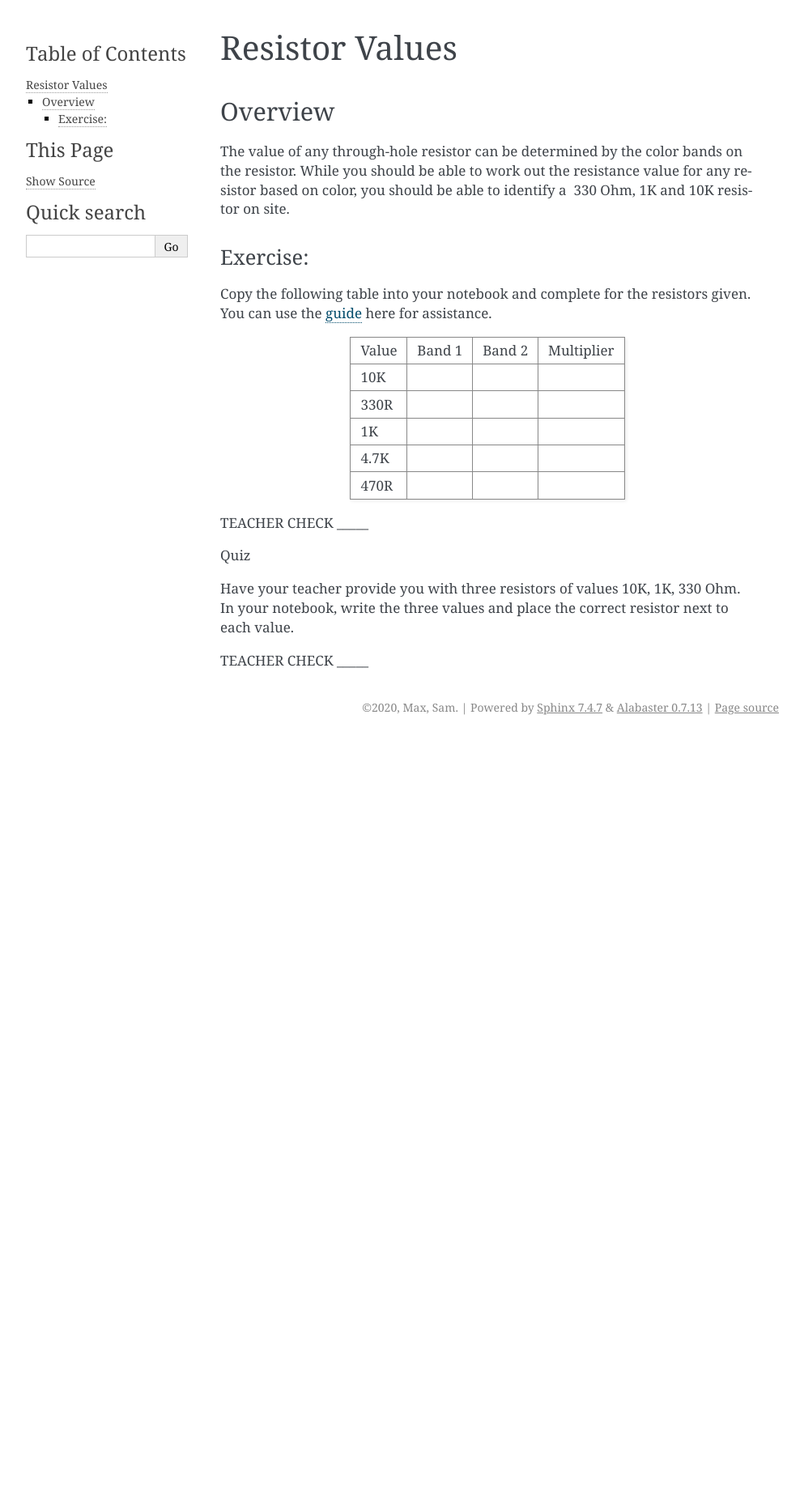
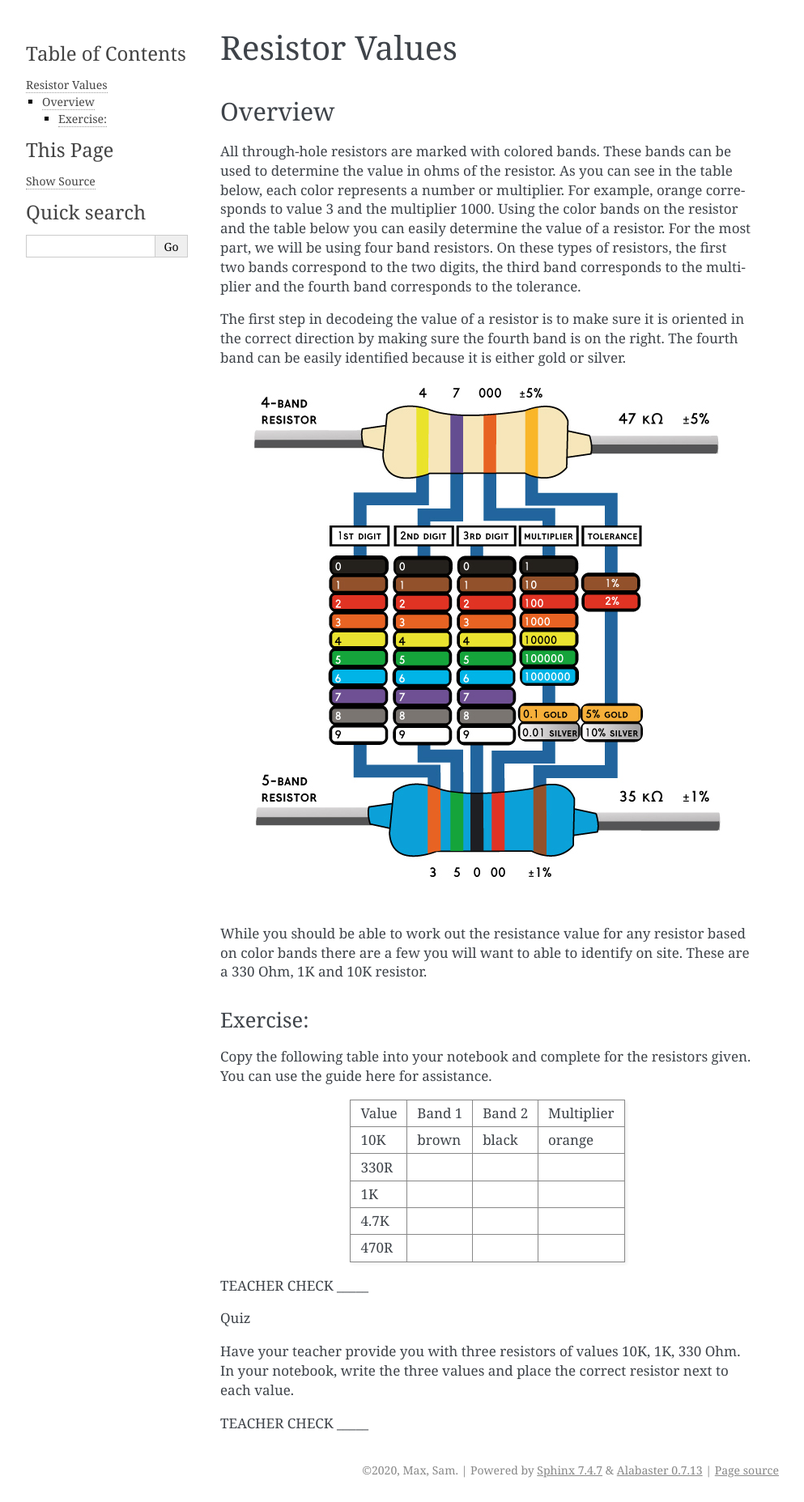
Before and after one commit to maxtkc/mvths-wiki, a Sphinx documentation site: the page built from docs/016-resistor-values.rst, in a window 1280 px wide. Shown: the whole page at 81% size, without its empty margins (148-1141 px from the left). Built offline with Sphinx 7.4.7, drawn with Linux system fonts in a browser that asks for light colours; pages that are not in the unit, such as notebooks, are missing from menus; before the commit the page ends 913 px from its top, so only the background shows below that.

Commit message:
Update 016-resistor-values.rst

```diff
--- a/docs/016-resistor-values.rst
+++ b/docs/016-resistor-values.rst
@@ -4,22 +4,24 @@ Resistor Values
 Overview
 --------
 
-The value of any through-hole resistor can be determined by the color
-bands on the resistor. While you should be able to work out the
-resistance value for any resistor based on color, you should be able to
-identify a  330 Ohm, 1K and 10K resistor on site.
+All through-hole resistors are marked with colored bands. These bands can be used to determine the value in ohms of the resistor. As you can see in the table below, each color represents a number or multiplier. For example, orange corresponds to value 3 and the multiplier 1000. Using the color bands on the resistor and the table below you can easily determine the value of a resistor. For the most part, we will be using four band resistors. On these types of resistors, the first two bands correspond to the two digits, the third band corresponds to the multiplier and the fourth band corresponds to the tolerance.
+
+The first step in decodeing the value of a resistor is to make sure it is oriented in the correct direction by making sure the fourth band is on the right. The fourth band can be easily identified because it is either gold or silver.
+
+.. figure:: images/resistorcode.jpg
+
+
+While you should be able to work out the resistance value for any resistor based on color bands there are a few you will want to able to identify on site. These are a 330 Ohm, 1K and 10K resistor.
 
 Exercise:
 ~~~~~~~~~
 
-Copy the following table into your notebook and complete for the resistors given. You can use the
-`guide <https://www.google.com/url?q=https://docs.google.com/document/d/1BmZbXzxnD2j17QToSZ9jeZmnP7burwfksfQq2v4zu-Y/edit%23heading%3Dh.ex2xtjdrup0t&sa=D&ust=1587613173886000>`__ here
-for assistance.
+Copy the following table into your notebook and complete for the resistors given. You can use the guide here for assistance.
 
 +---------+----------+----------+--------------+
 | Value   | Band 1   | Band 2   | Multiplier   |
 +---------+----------+----------+--------------+
-| 10K     |          |          |              |
+| 10K     |  brown   |  black   |   orange     |
 +---------+----------+----------+--------------+
 | 330R    |          |          |              |
 +---------+----------+----------+--------------+
```
